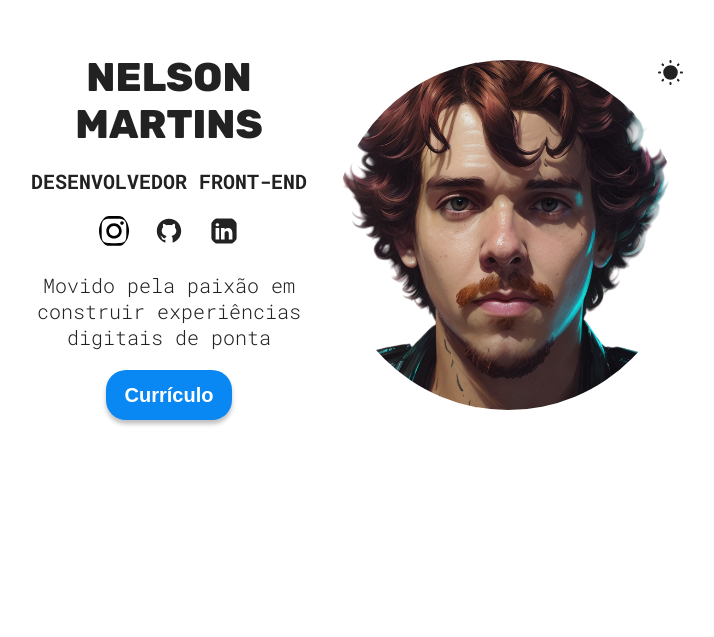
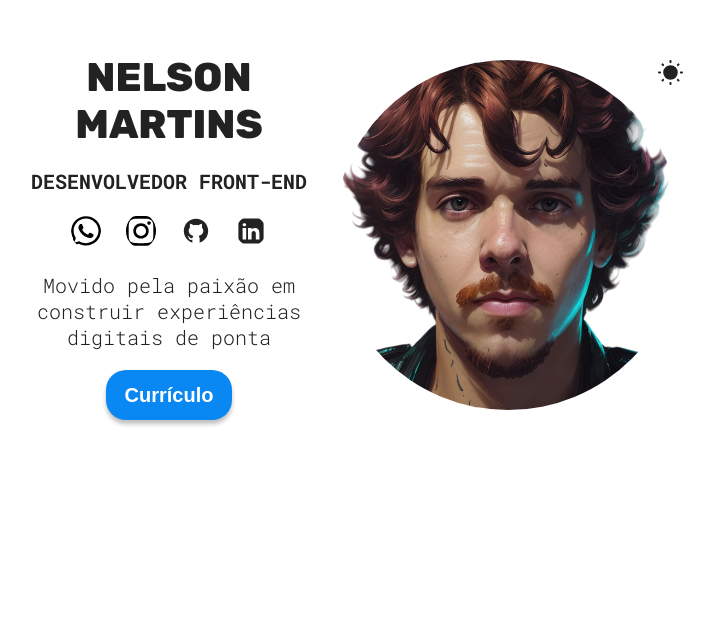
Before and after one commit to nelsomartinss/nelsomartinss_portfolio, a React (Vite) app: page / in a window 1280 px wide. Shown: the part 163-800 px from the top of the page, without its empty margins (286-1000 px from the left). Built offline with nearby package versions, Linux system fonts and the light colour scheme.

Commit message:
whatsapp adicionando - light, dark e links

```diff
--- a/src/sections/SectionHero/Hero.jsx
+++ b/src/sections/SectionHero/Hero.jsx
@@ -2,6 +2,8 @@ import styles from './HeroStyles.module.css';
 import heroImg from '../../assets/perfil-nelson-ia.png';
 import sun from '../../assets/sun.svg';
 import moon from '../../assets/moon.svg';
+import whatsappLight from '../../assets/whatsapp-light.svg';
+import whatsappDark from '../../assets/whatsapp-dark.svg';
 import instagramLight from '../../assets/instagram-light.svg';
 import instagramDark from '../../assets/instagram-dark.svg';
 import linkedinLight from '../../assets/linkedin-light.svg';
@@ -16,6 +18,7 @@ function Hero() {
   const instagramIcon = theme === 'light' ? instagramLight : instagramDark;
   const githubIcon = theme === 'light' ? githubLight : githubDark;
   const linkedinIcon = theme === 'light' ? linkedinLight : linkedinDark;
+  const whatsappIcon = theme === 'light' ? whatsappLight : whatsappDark;
 
   return (
     <section id="hero" className={styles.container}>
@@ -40,6 +43,9 @@ function Hero() {
         </h1>
         <h2>Desenvolvedor Front-end</h2>
         <span>
+          <a href="https://api.whatsapp.com/send/?phone=83996442273&text&type=phone_number&app_absent=0" target='_blank'>
+                <img src={whatsappIcon} alt="Ícone do Linkedin" className={styles.imgIcon}/>
+          </a>
           <a href="https://instagram.com/nelsomartinss" target='_blank'>
                 <img src={instagramIcon} alt="Ícone do GitHub" className={styles.imgIcon}/>
             </a>
```
Also changed, not shown: src/assets/whatsapp-dark.svg (added), src/assets/whatsapp-light.svg (added).
